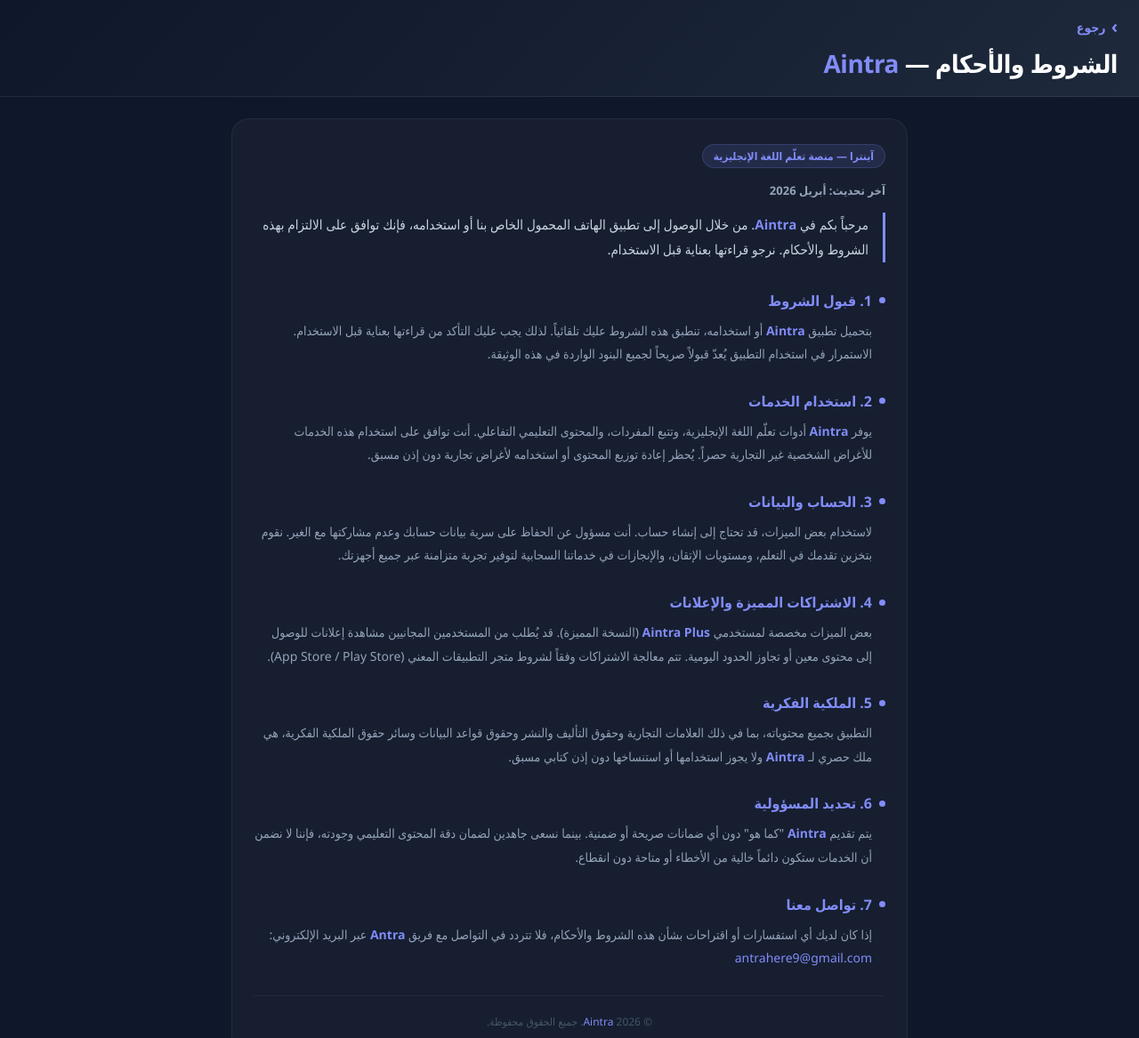
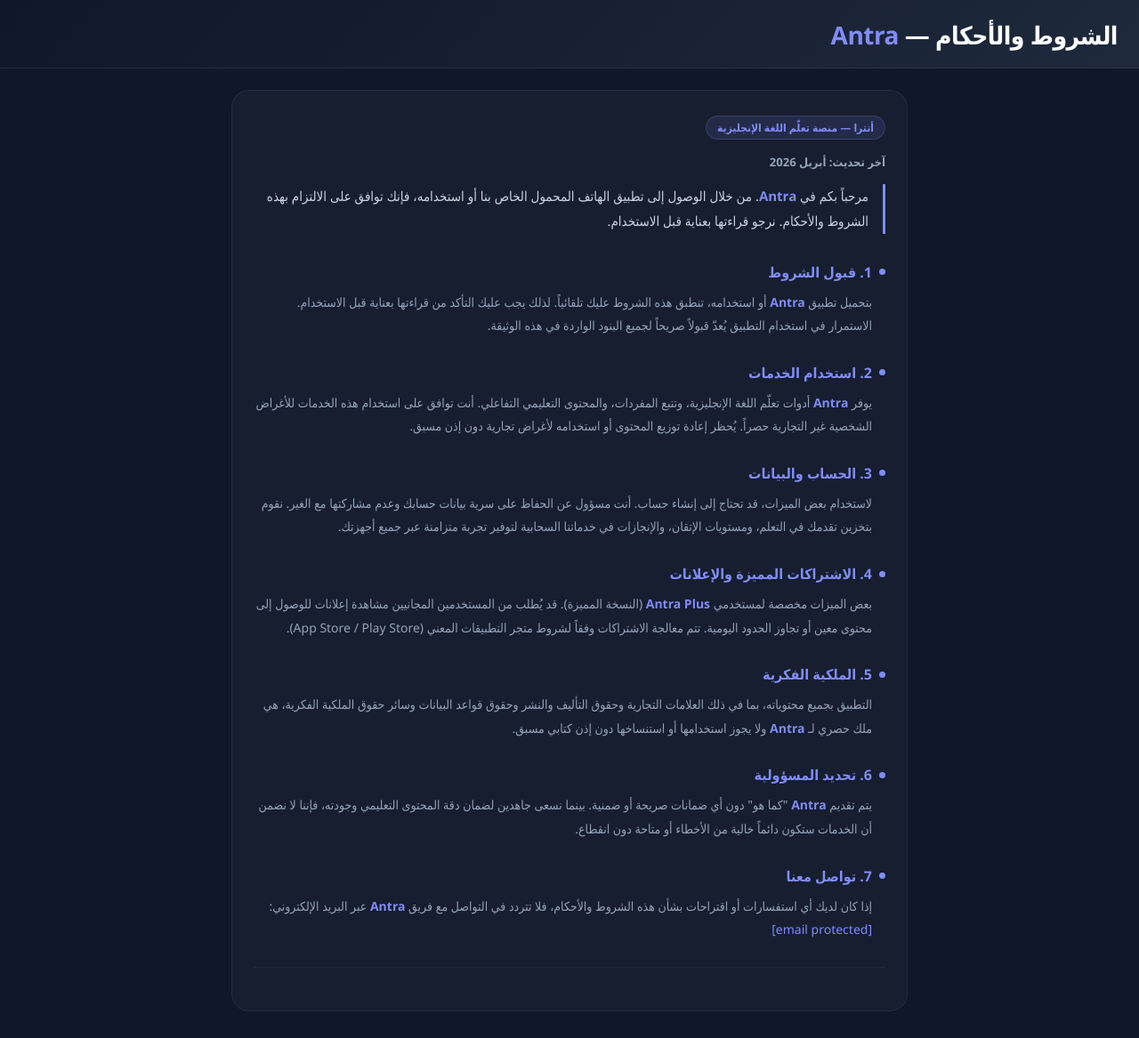
Before and after one commit to kenzuru/Antra-terms, a plain HTML site: page index.html in a window 1280 px wide. Shown: the top 1167 px of the page at 89% size. Drawn offline with Linux system fonts and the light colour scheme.

Commit message:
Update index.html

```diff
--- a/index.html
+++ b/index.html
@@ -3,7 +3,7 @@
 <head>
   <meta charset="UTF-8" />
   <meta name="viewport" content="width=device-width, initial-scale=1.0" />
-  <title>الشروط والأحكام — آينترا</title>
+  <title>الشروط والأحكام — أنترا</title>
   <style>
     * { box-sizing: border-box; margin: 0; padding: 0; }
     body {
@@ -18,21 +18,6 @@
       padding: 20px 24px 18px;
       border-bottom: 1px solid rgba(255,255,255,0.08);
     }
-    .back-btn {
-      display: inline-flex;
-      align-items: center;
-      gap: 6px;
-      color: #818CF8;
-      font-size: 14px;
-      font-weight: 600;
-      cursor: pointer;
-      margin-bottom: 12px;
-      border: none;
-      background: none;
-      padding: 0;
-      text-decoration: none;
-    }
-    .back-btn span { font-size: 20px; line-height: 1; }
     .header h1 {
       font-size: 28px;
       font-weight: 800;
@@ -118,33 +103,30 @@
 <body>
 
   <div class="header">
-    <a href="#" class="back-btn" onclick="history.back(); return false;">
-      <span>›</span> رجوع
-    </a>
-    <h1>الشروط والأحكام — <span class="brand">Aintra</span></h1>
+    <h1>الشروط والأحكام — <span class="brand">Antra</span></h1>
   </div>
 
   <div class="body">
     <div class="card">
 
-      <div class="badge">آينترا — منصة تعلّم اللغة الإنجليزية</div>
+      <div class="badge">أنترا — منصة تعلّم اللغة الإنجليزية</div>
       <p class="updated">آخر تحديث: أبريل 2026</p>
 
       <p class="intro">
-        مرحباً بكم في <span class="brand">Aintra</span>. من خلال الوصول إلى تطبيق الهاتف المحمول الخاص بنا أو استخدامه، فإنك توافق على الالتزام بهذه الشروط والأحكام. نرجو قراءتها بعناية قبل الاستخدام.
+        مرحباً بكم في <span class="brand">Antra</span>. من خلال الوصول إلى تطبيق الهاتف المحمول الخاص بنا أو استخدامه، فإنك توافق على الالتزام بهذه الشروط والأحكام. نرجو قراءتها بعناية قبل الاستخدام.
       </p>
 
       <div class="section">
         <div class="section-title">1. قبول الشروط</div>
         <p class="section-body">
-          بتحميل تطبيق <span class="brand">Aintra</span> أو استخدامه، تنطبق هذه الشروط عليك تلقائياً. لذلك يجب عليك التأكد من قراءتها بعناية قبل الاستخدام. الاستمرار في استخدام التطبيق يُعدّ قبولاً صريحاً لجميع البنود الواردة في هذه الوثيقة.
+          بتحميل تطبيق <span class="brand">Antra</span> أو استخدامه، تنطبق هذه الشروط عليك تلقائياً. لذلك يجب عليك التأكد من قراءتها بعناية قبل الاستخدام. الاستمرار في استخدام التطبيق يُعدّ قبولاً صريحاً لجميع البنود الواردة في هذه الوثيقة.
         </p>
       </div>
 
       <div class="section">
         <div class="section-title">2. استخدام الخدمات</div>
         <p class="section-body">
-          يوفر <span class="brand">Aintra</span> أدوات تعلّم اللغة الإنجليزية، وتتبع المفردات، والمحتوى التعليمي التفاعلي. أنت توافق على استخدام هذه الخدمات للأغراض الشخصية غير التجارية حصراً. يُحظر إعادة توزيع المحتوى أو استخدامه لأغراض تجارية دون إذن مسبق.
+          يوفر <span class="brand">Antra</span> أدوات تعلّم اللغة الإنجليزية، وتتبع المفردات، والمحتوى التعليمي التفاعلي. أنت توافق على استخدام هذه الخدمات للأغراض الشخصية غير التجارية حصراً. يُحظر إعادة توزيع المحتوى أو استخدامه لأغراض تجارية دون إذن مسبق.
         </p>
       </div>
 
@@ -158,21 +140,21 @@
       <div class="section">
         <div class="section-title">4. الاشتراكات المميزة والإعلانات</div>
         <p class="section-body">
-          بعض الميزات مخصصة لمستخدمي <span class="brand">Aintra Plus</span> (النسخة المميزة). قد يُطلب من المستخدمين المجانيين مشاهدة إعلانات للوصول إلى محتوى معين أو تجاوز الحدود اليومية. تتم معالجة الاشتراكات وفقاً لشروط متجر التطبيقات المعني (App Store / Play Store).
+          بعض الميزات مخصصة لمستخدمي <span class="brand">Antra Plus</span> (النسخة المميزة). قد يُطلب من المستخدمين المجانيين مشاهدة إعلانات للوصول إلى محتوى معين أو تجاوز الحدود اليومية. تتم معالجة الاشتراكات وفقاً لشروط متجر التطبيقات المعني (App Store / Play Store).
         </p>
       </div>
 
       <div class="section">
         <div class="section-title">5. الملكية الفكرية</div>
         <p class="section-body">
-          التطبيق بجميع محتوياته، بما في ذلك العلامات التجارية وحقوق التأليف والنشر وحقوق قواعد البيانات وسائر حقوق الملكية الفكرية، هي ملك حصري لـ <span class="brand">Aintra</span> ولا يجوز استخدامها أو استنساخها دون إذن كتابي مسبق.
+          التطبيق بجميع محتوياته، بما في ذلك العلامات التجارية وحقوق التأليف والنشر وحقوق قواعد البيانات وسائر حقوق الملكية الفكرية، هي ملك حصري لـ <span class="brand">Antra</span> ولا يجوز استخدامها أو استنساخها دون إذن كتابي مسبق.
         </p>
       </div>
 
       <div class="section">
         <div class="section-title">6. تحديد المسؤولية</div>
         <p class="section-body">
-          يتم تقديم <span class="brand">Aintra</span> "كما هو" دون أي ضمانات صريحة أو ضمنية. بينما نسعى جاهدين لضمان دقة المحتوى التعليمي وجودته، فإننا لا نضمن أن الخدمات ستكون دائماً خالية من الأخطاء أو متاحة دون انقطاع.
+          يتم تقديم <span class="brand">Antra</span> "كما هو" دون أي ضمانات صريحة أو ضمنية. بينما نسعى جاهدين لضمان دقة المحتوى التعليمي وجودته، فإننا لا نضمن أن الخدمات ستكون دائماً خالية من الأخطاء أو متاحة دون انقطاع.
         </p>
       </div>
 
@@ -180,15 +162,9 @@
         <div class="section-title">7. تواصل معنا</div>
         <p class="section-body">
           إذا كان لديك أي استفسارات أو اقتراحات بشأن هذه الشروط والأحكام، فلا تتردد في التواصل مع فريق <span class="brand">Antra</span> عبر البريد الإلكتروني:
-          <a href="mailto:antrahere9@gmail.com">antrahere9@gmail.com</a>
+          <a href="/cdn-cgi/l/email-protection#fd9c93898f9c95988f98c4bd9a909c9491d39e9290"><span class="__cf_email__" data-cfemail="cdaca3b9bfaca5a8bfa8f48daaa0aca4a1e3aea2a0">[email&#160;protected]</span></a>
         </p>
       </div>
 
       <div class="divider"></div>
-      <p class="footer">© 2026 <span class="brand">Aintra</span>. جميع الحقوق محفوظة.</p>
-
-    </div>
-  </div>
-
-</body>
-</html>
+      <p
```
